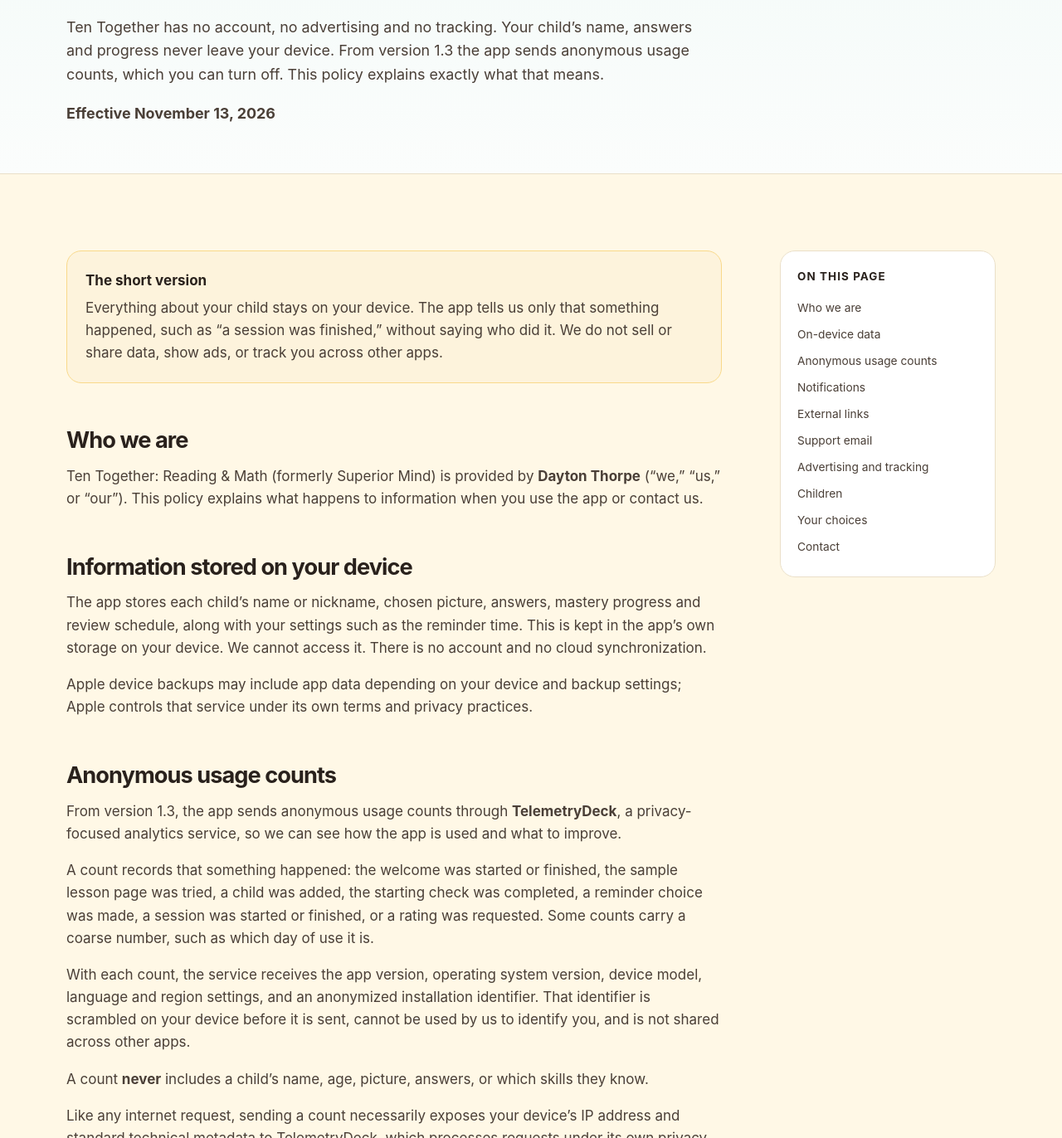
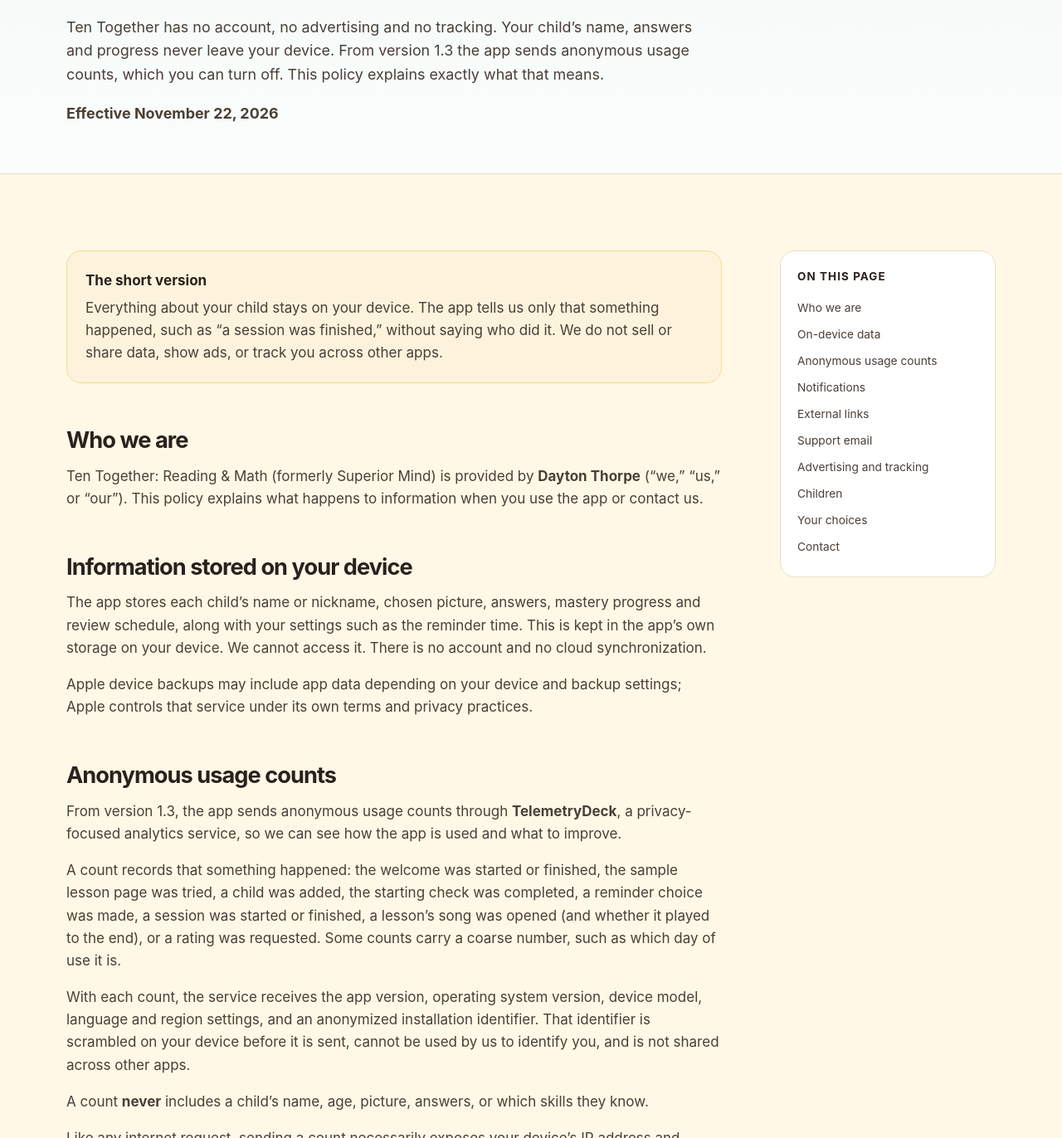
Before and after one commit to good-little-apps/ten-together, a plain HTML site: page privacy.html in a window 1280 px wide. Shown: the part 327-1699 px from the top of the page at 83% size. Drawn offline with Linux system fonts and the light colour scheme.

Commit message:
New icon as favicon; privacy page names the song usage count

```diff
--- a/privacy.html
+++ b/privacy.html
@@ -9,6 +9,8 @@
   <meta http-equiv="Content-Security-Policy" content="default-src 'self'; img-src 'self' data:; style-src 'self'; object-src 'none'; base-uri 'self'; frame-ancestors 'none'">
   <title>Privacy Policy — Ten Together</title>
   <link rel="stylesheet" href="styles.css">
+  <link rel="icon" type="image/png" href="favicon.png">
+  <link rel="apple-touch-icon" href="apple-touch-icon.png">
 </head>
 <body>
   <a class="skip-link" href="#main">Skip to content</a>
@@ -33,7 +35,7 @@
         <p class="eyebrow">Plain-language privacy</p>
         <h1>Your child’s learning data stays on your device.</h1>
         <p>Ten Together has no account, no advertising and no tracking. Your child’s name, answers and progress never leave your device. From version 1.3 the app sends anonymous usage counts, which you can turn off. This policy explains exactly what that means.</p>
-        <p class="microcopy"><strong>Effective November 13, 2026</strong></p>
+        <p class="microcopy"><strong>Effective November 22, 2026</strong></p>
       </div>
     </section>
 
@@ -54,7 +56,7 @@
 
           <h2 id="usage-counts">Anonymous usage counts</h2>
           <p>From version 1.3, the app sends anonymous usage counts through <strong>TelemetryDeck</strong>, a privacy-focused analytics service, so we can see how the app is used and what to improve.</p>
-          <p>A count records that something happened: the welcome was started or finished, the sample lesson page was tried, a child was added, the starting check was completed, a reminder choice was made, a session was started or finished, or a rating was requested. Some counts carry a coarse number, such as which day of use it is.</p>
+          <p>A count records that something happened: the welcome was started or finished, the sample lesson page was tried, a child was added, the starting check was completed, a reminder choice was made, a session was started or finished, a lesson’s song was opened (and whether it played to the end), or a rating was requested. Some counts carry a coarse number, such as which day of use it is.</p>
           <p>With each count, the service receives the app version, operating system version, device model, language and region settings, and an anonymized installation identifier. That identifier is scrambled on your device before it is sent, cannot be used by us to identify you, and is not shared across other apps.</p>
           <p>A count <strong>never</strong> includes a child’s name, age, picture, answers, or which skills they know.</p>
           <p>Like any internet request, sending a count necessarily exposes your device’s IP address and standard technical metadata to TelemetryDeck, which processes requests under its own privacy policy. We do not receive IP addresses.</p>
```
Also changed, not shown: before-reading.html (+2 -0 lines), index.html (+2 -0 lines), support.html (+2 -0 lines), apple-touch-icon.png (added), favicon.png (added).
